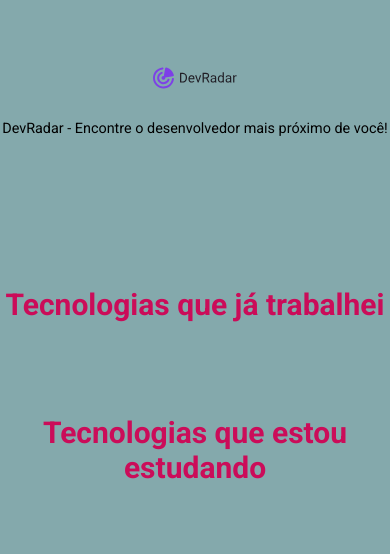
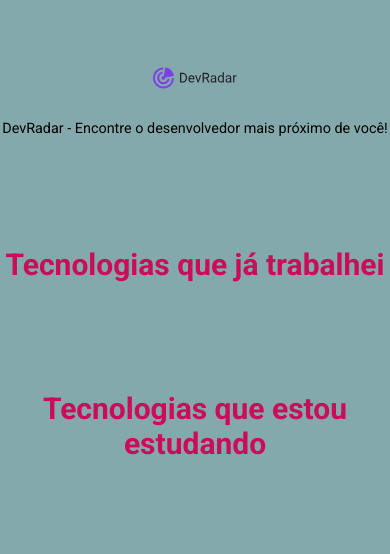
Before and after one commit to Elismar13/Portfolio, a React (Create React App) app: page / in a window 390 px wide. Shown: the part 2040-2594 px from the top of the page. Built offline with nearby package versions, Linux system fonts and the light colour scheme; no server answers; some icons are missing.

Commit message:
:pencil: algumas mudanças na responsividade

```diff
--- a/src/components/FeaturedProjects/styles.css
+++ b/src/components/FeaturedProjects/styles.css
@@ -2,11 +2,6 @@
     height: max-content;
     display: flex;
     flex-direction: column;
-}
-
-.projects h3 {
-    margin-top: 10vh;
-    margin-bottom: 5vh;
 }
 
 .projects section {
--- a/src/components/Repositories/styles.css
+++ b/src/components/Repositories/styles.css
@@ -5,6 +5,7 @@ div .repositorios {
     flex-direction: column;
     justify-content: center;
     align-items: center;
+    margin-top: 10vh;
 }
 
 div .repositorios h3 {
@@ -67,4 +68,7 @@ div .repositorios button.mostrar-mais {
     div .repositorios section {
         grid-template-columns: repeat(1, 1fr);
     }
+    div .repositorios {
+        margin-top: 0;
+    }
 }
--- a/src/components/Techs/styles.css
+++ b/src/components/Techs/styles.css
@@ -4,17 +4,13 @@ div .tecnologias {
     flex-direction: column;
     align-items: center;
     justify-content: center;
+    margin-top: 10vh;
 }
 
 div .techs {
-    margin-top: 3vh;
-    margin-bottom: 3vh;
     display: flex;
     width: 40%;
     justify-content: space-between;
-}
-div .tecnologias h3 {
-    margin-top: 5vh;
 }
 
 div .techs i {
@@ -25,4 +21,13 @@ div .techs i {
     div .techs i {
         font-size: 3rem;
     }
+    div .tecnologias {
+        height: max-content;
+        margin-top: 5vh;
+        margin-bottom: 0vh;
+    }
+
+    div .tecnologias h3 {
+        margin-top: 8vh;
+    }
 }
--- a/src/global.css
+++ b/src/global.css
@@ -24,14 +24,14 @@ h3 {
     font-weight: bold;
     color: #cb0c59;
     font-size: 4rem;
+    margin-top: 10vh;
+    margin-bottom: 5vh;
 }
 
 /* =================RESPONSIVIDADE================= */
 
 @media screen and (min-width:1100px) {
-    h3 {
-        margin-top: 5vh;
-    }
+
 }
 
 @media screen and (max-width:1100px) {
@@ -49,5 +49,7 @@ h3 {
 @media screen and (max-width: 480px) {
     h3 {
         font-size: 2.5rem;
+        margin-top: 10vh;
+        margin-bottom: 5vh;
     }
 }
```
Also changed, not shown: src/components/Hello/index.js (+5 -5 lines).
